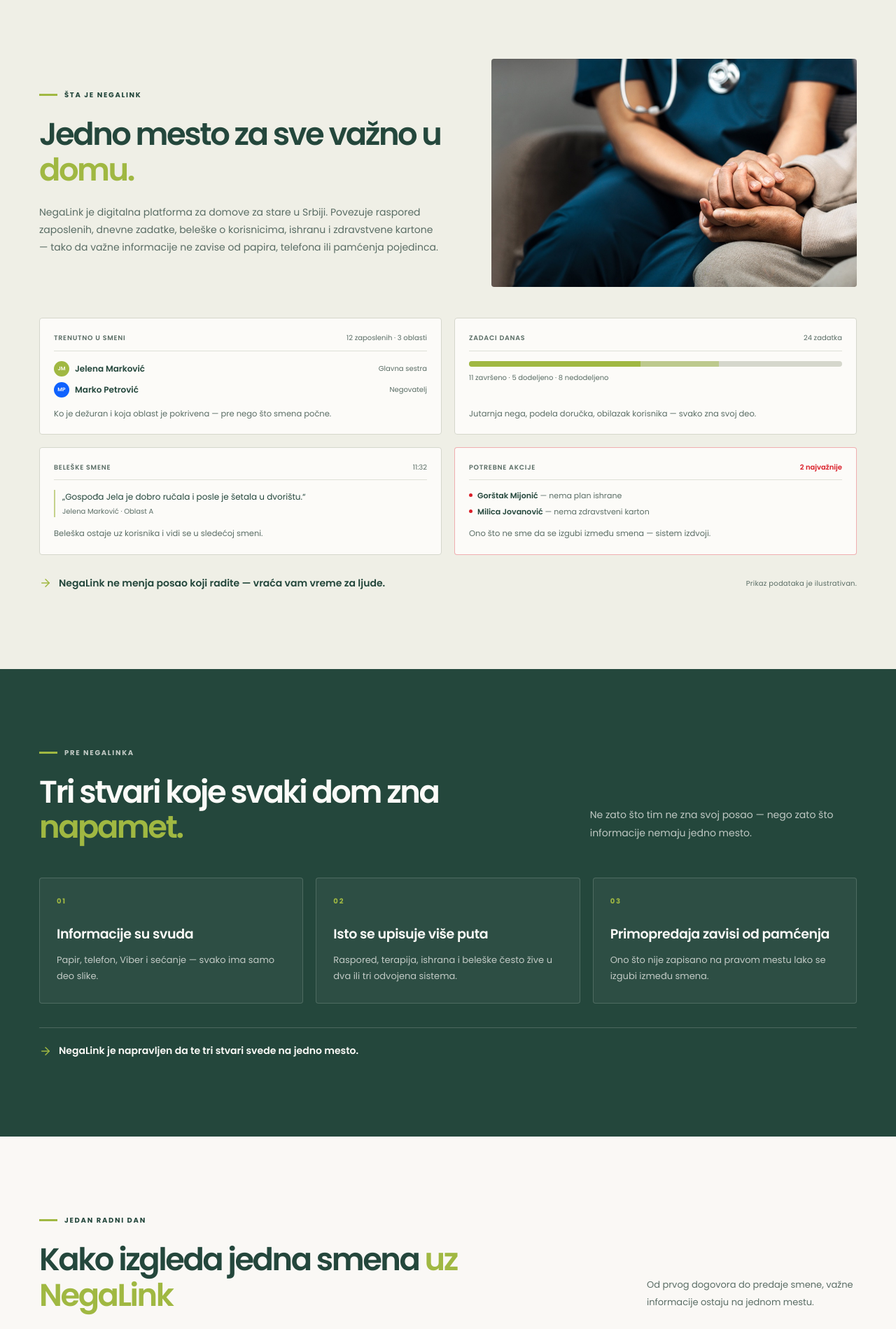
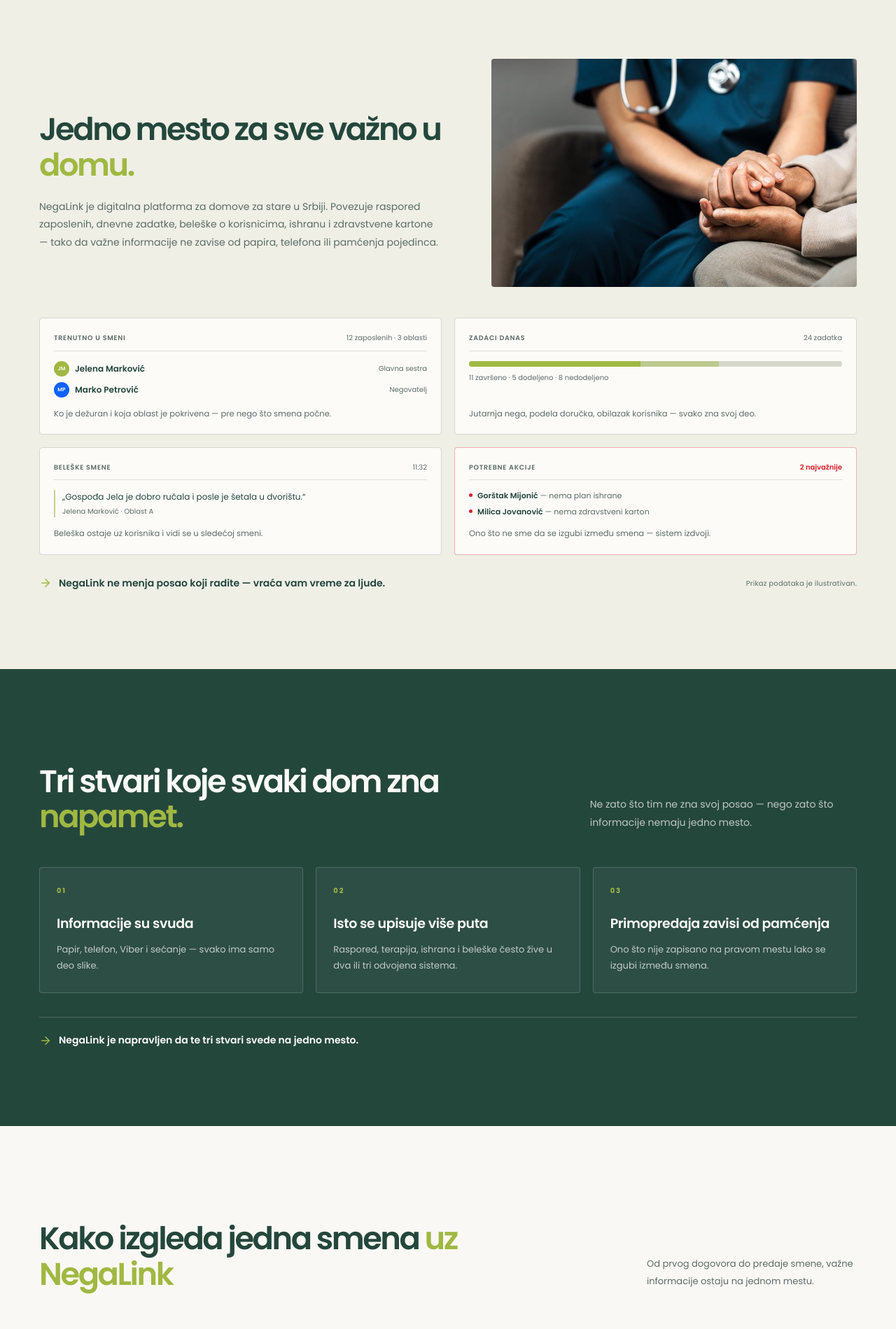
Before and after one commit to djuka6/negalink, a plain HTML site: page index.html in a window 1280 px wide. Shown: the part 820-2719 px from the top of the page at 70% size. Drawn offline with Linux system fonts and the light colour scheme.

Commit message:
Remove section eyebrow labels from homepage

```diff
--- a/index.html
+++ b/index.html
@@ -1060,10 +1060,6 @@
           <div class="container">
             <div class="about__head">
               <div class="about__intro">
-                <p class="eyebrow">
-                  <span aria-hidden="true"></span>
-                  Šta je NegaLink
-                </p>
                 <h2 class="section-title" id="about-title">
                   Jedno mesto za sve važno u <em>domu.</em>
                 </h2>
@@ -1184,10 +1180,6 @@
           <div class="container">
             <div class="friction__head">
               <div>
-                <p class="eyebrow">
-                  <span aria-hidden="true"></span>
-                  Pre NegaLinka
-                </p>
                 <h2 class="section-title" id="friction-title">
                   Tri stvari koje svaki dom zna <em>napamet.</em>
                 </h2>
@@ -1245,10 +1237,6 @@
           <div class="container">
             <div class="section-intro">
               <div>
-                <p class="eyebrow">
-                  <span aria-hidden="true"></span>
-                  Jedan radni dan
-                </p>
                 <h2 class="section-title" id="shift-title">
                   Kako izgleda jedna smena <em>uz NegaLink</em>
                 </h2>
@@ -2108,10 +2096,6 @@
           <div class="container">
             <div class="section-intro">
               <div>
-                <p class="eyebrow">
-                  <span aria-hidden="true"></span>
-                  Paketi i cene
-                </p>
                 <h2 class="section-title" id="pricing-title">
                   Jednostavna cena, <em>bez iznenađenja.</em>
                 </h2>
```
